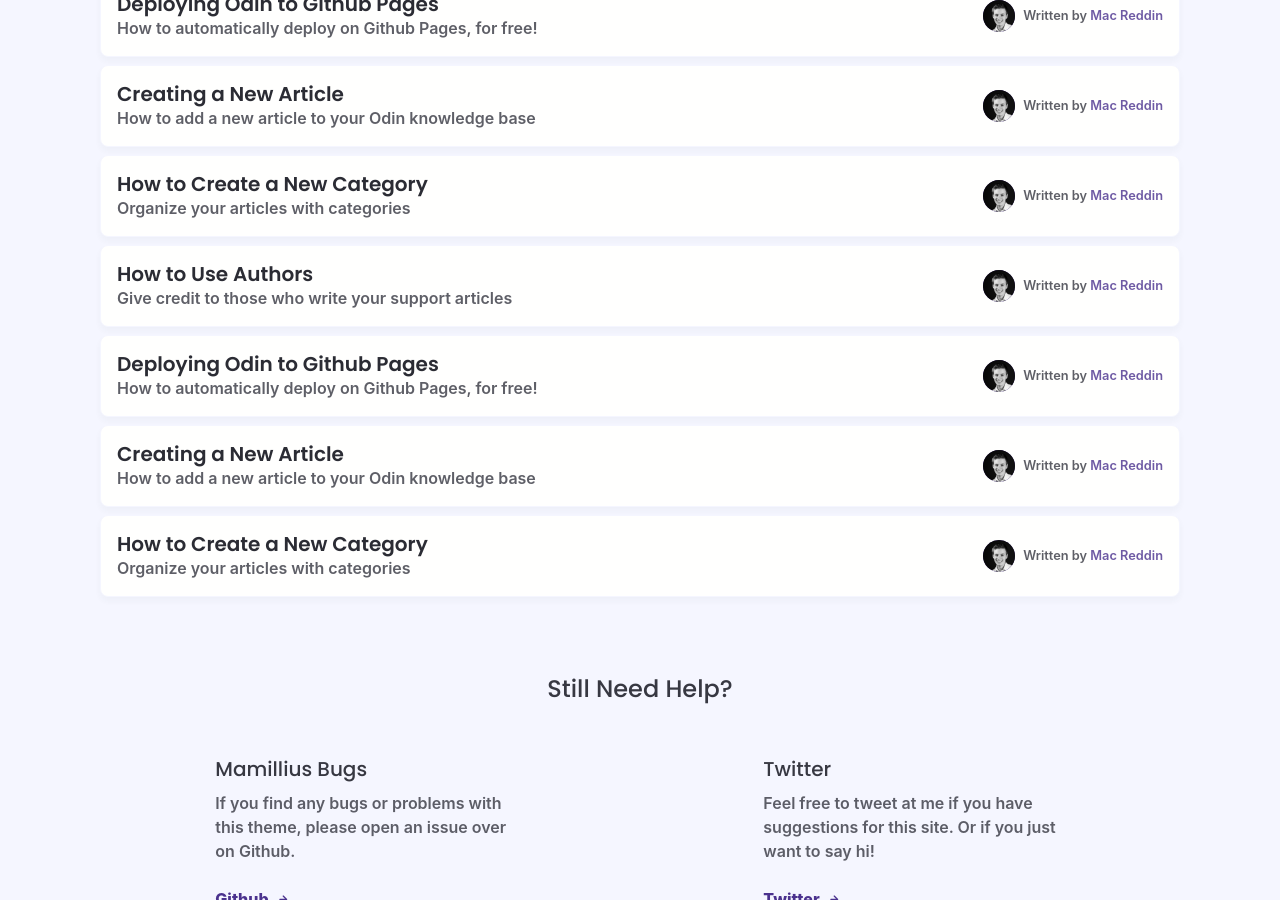
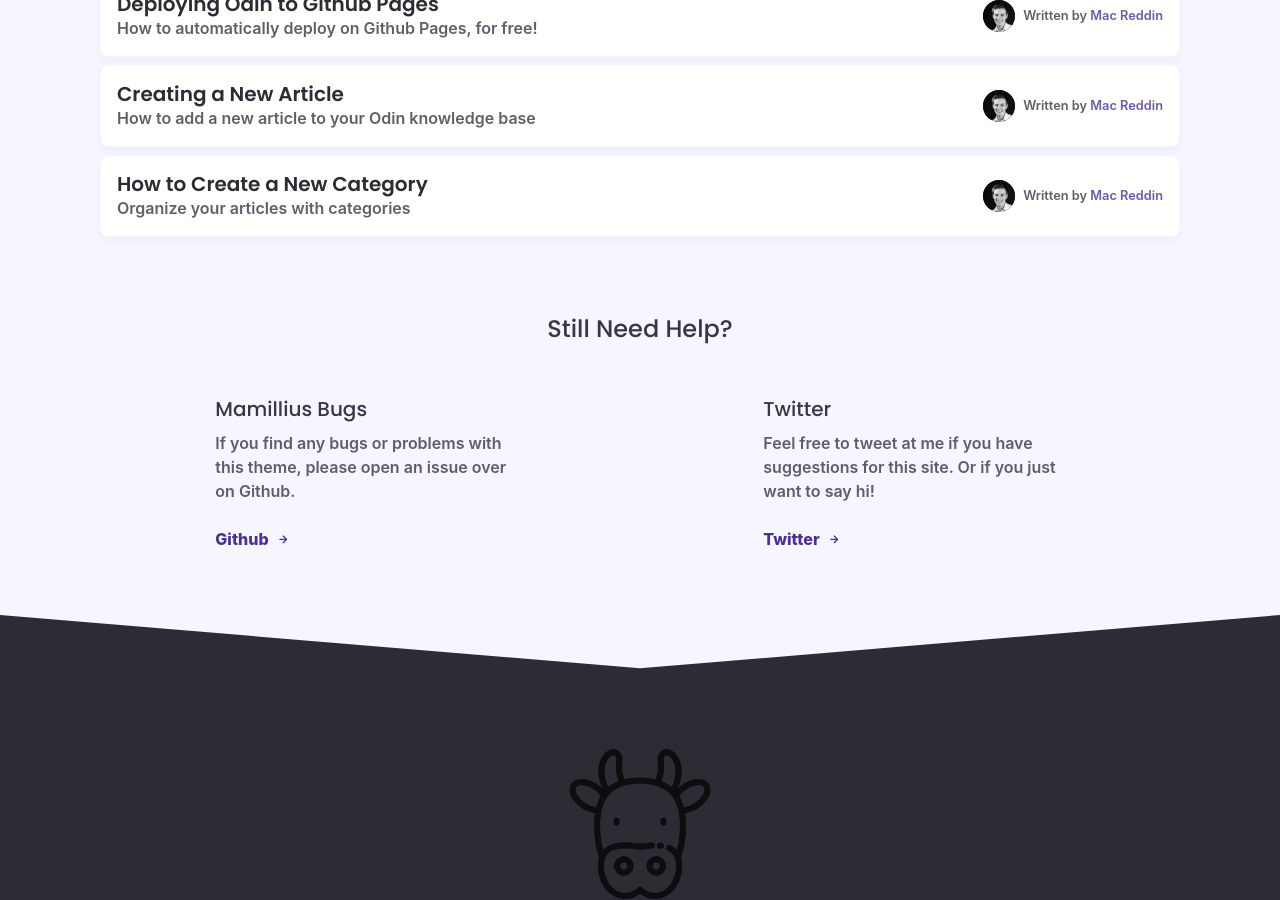
Before and after one commit to teddypender/teddypender.github.io, a Jekyll site: the page built from using-odin.html, in a window 1280 px wide and 900 px high, scrolled down 475 px. Built offline with Jekyll 4.4.1, drawn with Linux system fonts in a browser that asks for light colours; nearby versions of some CDN libraries; some web fonts are replaced; comment, search, counter and statistics services are not loaded.

Commit message:
No comments

```diff
--- a/_posts/Using Udin/2019-12-20-creating-a-category.md
+++ /dev/null
@@ -1,10 +0,0 @@
----
-layout: post
-title: "How to Create a New Category"
-date: 2019-11-05 08:44:38 -0400
-category: using-odin
-author: mac
-short-description: Organize your articles with categories
----
-
-**This article is coming soon**
--- a/_posts/Using Udin/2019-12-20-creating-a-new-article.md
+++ /dev/null
@@ -1,10 +0,0 @@
----
-layout: post
-title: "Creating a New Article"
-date: 2019-11-05 08:44:38 -0400
-category: using-odin
-author: mac
-short-description: How to add a new article to your Odin knowledge base
----
-
-**This article is coming soon**
--- a/_posts/Using Udin/2019-12-20-deploying-to-github-pages.md
+++ /dev/null
@@ -1,10 +0,0 @@
----
-layout: post
-title: "Deploying Odin to Github Pages"
-date: 2019-11-05 08:44:38 -0400
-category: using-odin
-author: mac
-short-description: How to automatically deploy on Github Pages, for free!
----
-
-**This article is coming soon**
--- a/_posts/Using Udin/2019-12-20-using-authors.md
+++ b/_posts/Using Udin/2019-12-20-using-authors.md
@@ -2,7 +2,7 @@
 layout: post
 title: "How to Use Authors"
 date: 2019-11-05 08:44:38 -0400
-category: using-odin
+category: using-udin
 author: mac
 short-description: Give credit to those who write your support articles
 ---
```
Also changed, not shown: _posts/Mathematical Modeling/2020-8-3-Bitwise-Operators II.md (+1 -1 lines).
